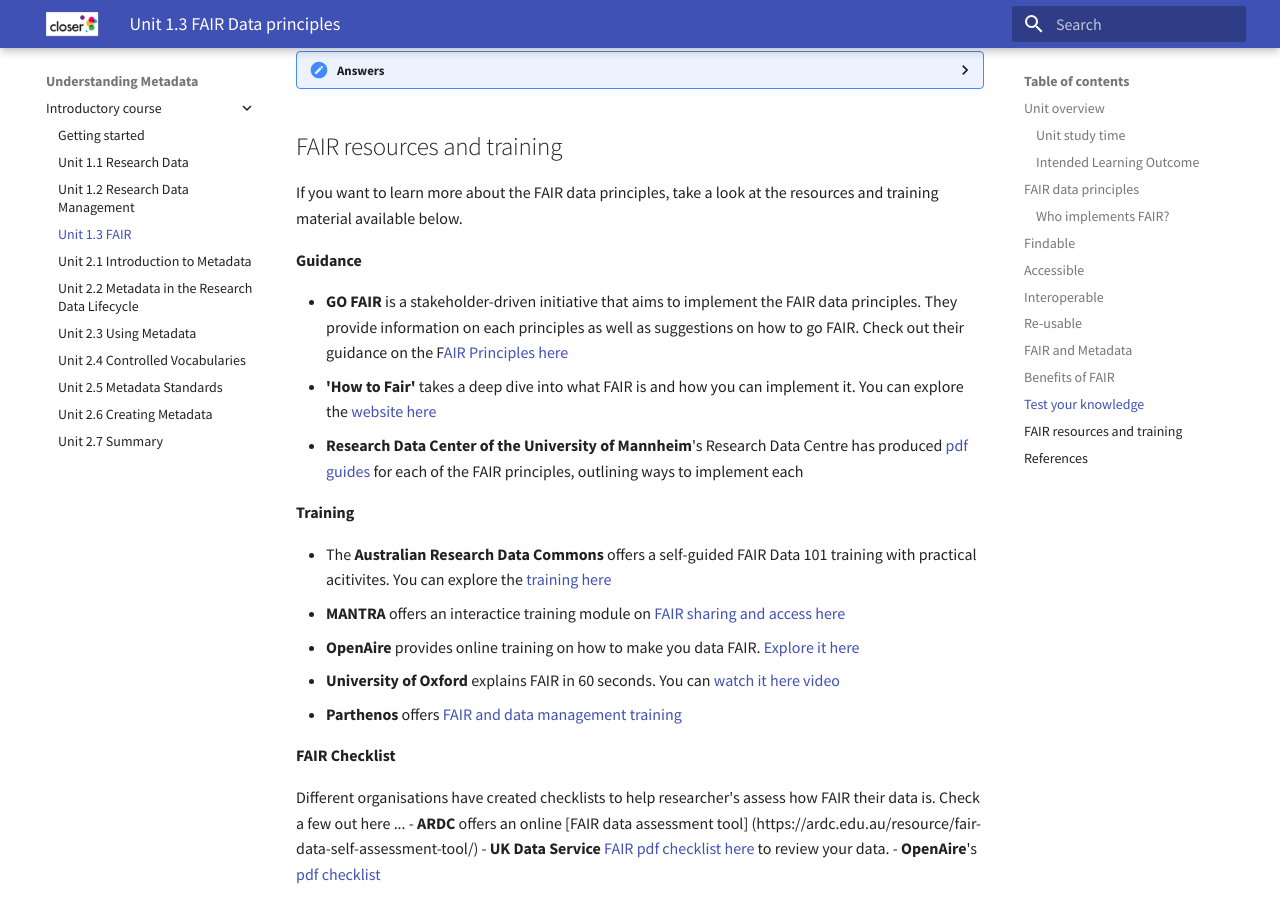
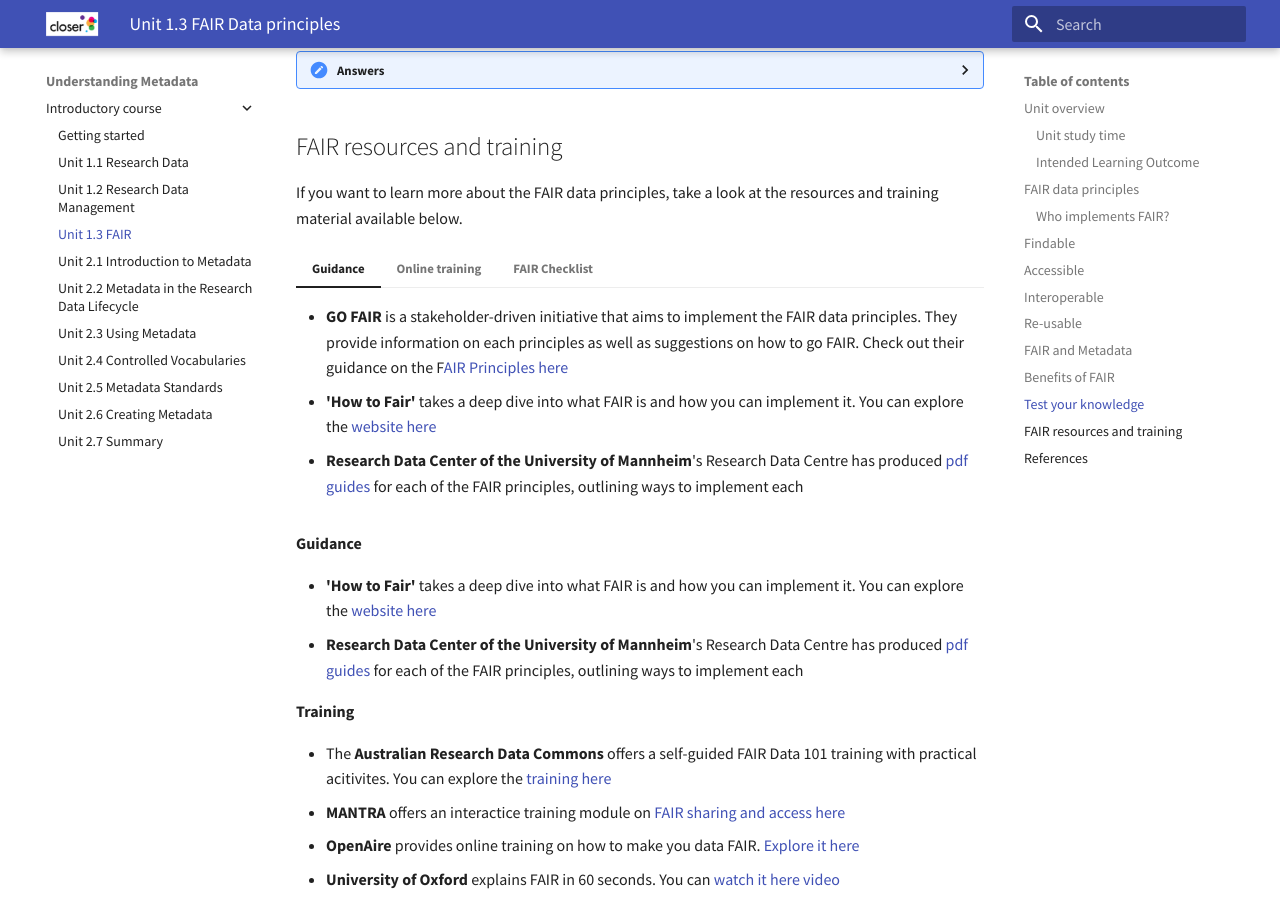
Before and after one commit to spuddybike/understanding-metadata, an MkDocs documentation site: the page built from docs/introduction/1.3 FAIR.md, in a window 1280 px wide and 900 px high, scrolled down 5607 px. Built offline with MkDocs 1.6.1 and Material for MkDocs 9.7.7, drawn with Linux system fonts in a browser that asks for light colours.

Commit message:
Update 1.3 FAIR.md

```diff
--- a/docs/introduction/1.3 FAIR.md
+++ b/docs/introduction/1.3 FAIR.md
@@ -212,9 +212,26 @@
 
 If you want to learn more about the FAIR data principles, take a look at the resources and training material available below.
 
+=== "Guidance"
+
+    * **GO FAIR** is a stakeholder-driven initiative that aims to implement the FAIR data principles. They provide information on each principles as well as suggestions on how to go FAIR. Check out their guidance on the F[AIR  Principles here](https://www.go-fair.org/fair-principles/)
+    * **'How to Fair'** takes a deep dive into what FAIR is and how you can implement it. You can explore the [website here](https://www.howtofair.dk/)
+    * **Research Data Center of the University of Mannheim**'s Research Data Centre has produced [pdf guides](https://doi.org/10.5281/zenodo.7984880) for each of the FAIR principles, outlining ways to implement each
+
+=== "Online training"
+
+    * The **Australian Research Data Commons** offers a self-guided FAIR Data 101 training with practical acitivites. You can explore the [training here](https://au-research.github.io/FAIR-data-101-training/)
+    * **MANTRA** offers an interactice training module on [FAIR sharing and access here](https://mantra.ed.ac.uk/fairsharingandaccess/)
+    * **OpenAire** provides online training on how to make you data FAIR. [Explore it here](https://www.openaire.eu/how-to-make-your-data-fair)
+
+
+=== "FAIR Checklist"
+    Different organisations have created checklists to help researcher's assess how FAIR their data is. Check a few out here ...
+    * **ARDC** offers an online [FAIR data assessment tool] (https://ardc.edu.au/resource/fair-data-self-assessment-tool/)
+
+
 **Guidance**
 
-- **GO FAIR** is a stakeholder-driven initiative that aims to implement the FAIR data principles. They provide information on each principles as well as suggestions on how to go FAIR. Check out their guidance on the F[AIR  Principles here](https://www.go-fair.org/fair-principles/)
 - **'How to Fair'** takes a deep dive into what FAIR is and how you can implement it. You can explore the [website here](https://www.howtofair.dk/)
 - **Research Data Center of the University of Mannheim**'s Research Data Centre has produced [pdf guides](https://doi.org/10.5281/zenodo.7984880) for each of the FAIR principles, outlining ways to implement each
 
```
